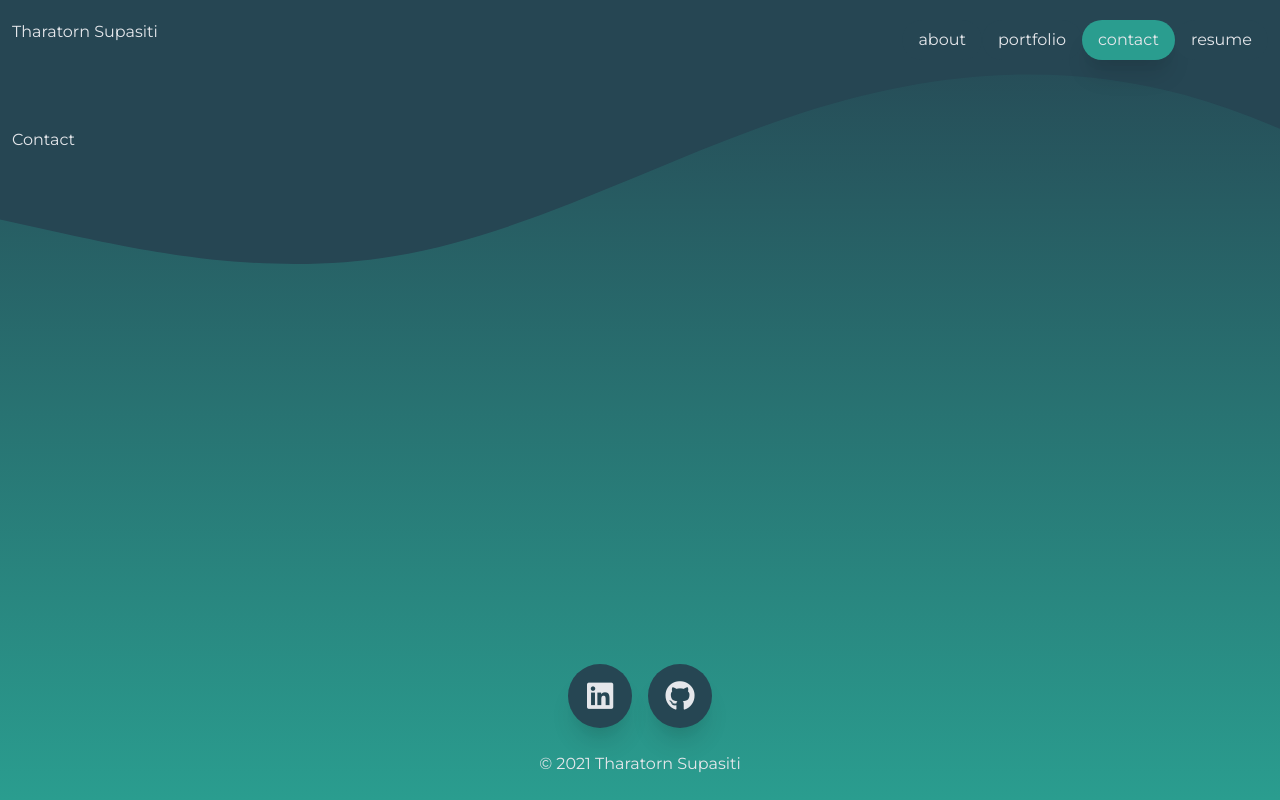
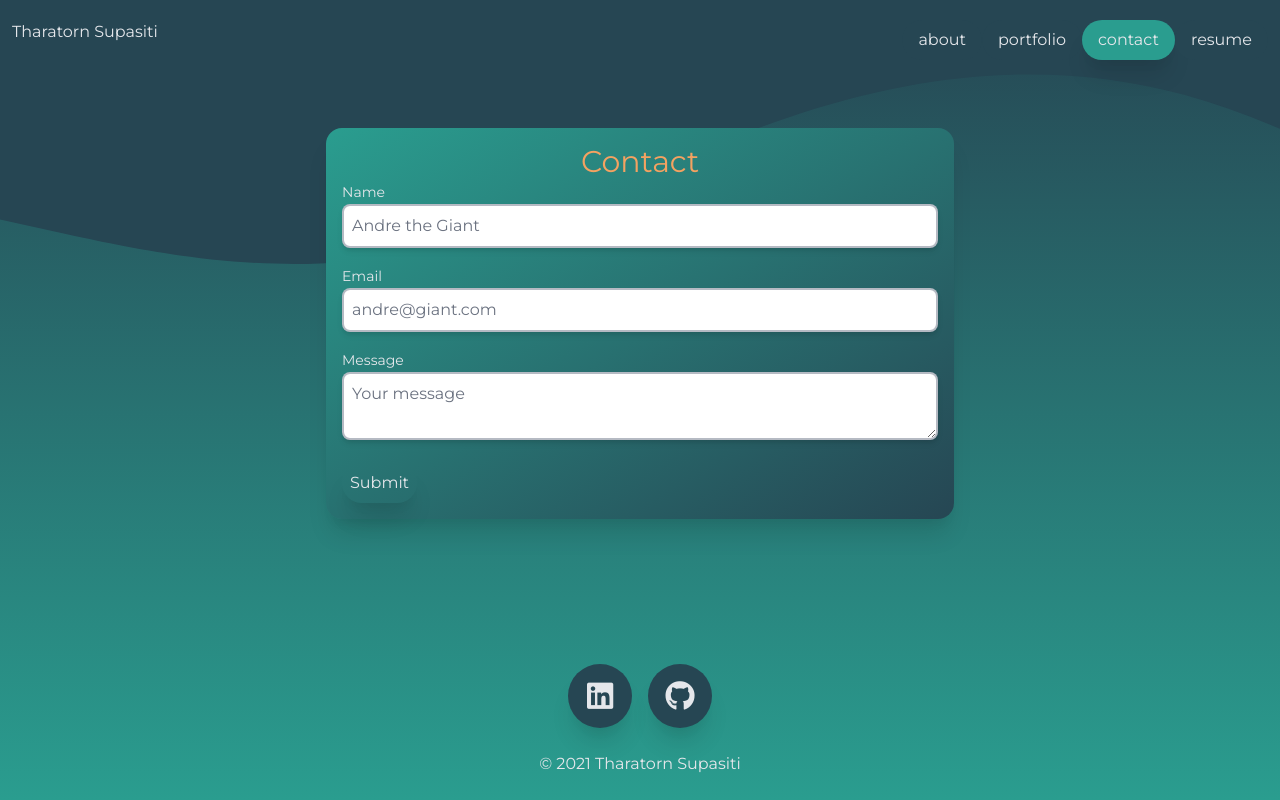
Before and after one commit to Supasiti/portfolio, a React (Create React App) app: page / in a window 1280 px wide. Both pictures are taken after a click on the button "contact". Built offline with nearby package versions, Linux system fonts and the light colour scheme.

Commit message:
add form

```diff
--- a/package.json
+++ b/package.json
@@ -4,14 +4,15 @@
   "private": true,
   "dependencies": {
     "@craco/craco": "^6.3.0",
+    "@tailwindcss/forms": "^0.3.4",
     "@testing-library/jest-dom": "^5.14.1",
     "@testing-library/react": "^11.2.7",
     "@testing-library/user-event": "^12.8.3",
+    "prop-types": "^15.7.2",
     "react": "^17.0.2",
     "react-dom": "^17.0.2",
     "react-scripts": "4.0.3",
-    "web-vitals": "^1.1.2",
-    "prop-types": "^15.7.2"
+    "web-vitals": "^1.1.2"
   },
   "scripts": {
     "start": "craco start",
--- /dev/null
+++ b/src/components/ContactForm.js
@@ -0,0 +1,62 @@
+import { useState } from 'react'
+import TextArea from '../elements/TextArea'
+import TextInput from '../elements/TextInput'
+import Button from '../elements/Button'
+
+const defaultMessage = {
+  name: '',
+  email: '',
+  message: '',
+}
+
+// render
+const ContactForm = () => {
+  const [message, setMessage] = useState(defaultMessage)
+
+  const handleDataChange = (key, value) => {
+    if (key in message) {
+      const newMessage = { ...message, [key]: value }
+      setMessage(newMessage)
+    }
+  }
+
+  const handleFormSubmit = (e) => {
+    e.preventDefault()
+  }
+
+  return (
+    <form className="space-y-4">
+      <TextInput
+        type="text"
+        name="name"
+        idName="name"
+        label="Name"
+        placeholder="Andre the Giant"
+        onDataChange={handleDataChange}
+        value={message.name}
+      />
+      <TextInput
+        type="email"
+        name="email"
+        idName="email"
+        label="Email"
+        placeholder="andre@giant.com"
+        onDataChange={handleDataChange}
+        value={message.email}
+      />
+      <TextArea
+        name="message"
+        idName="message"
+        label="Message"
+        placeholder="Your message"
+        onDataChange={handleDataChange}
+        value={message.message}
+      />
+
+      <Button isSubmit onClick={handleFormSubmit}>
+        Submit
+      </Button>
+    </form>
+  )
+}
+export default ContactForm
--- /dev/null
+++ b/src/elements/TextArea.js
@@ -0,0 +1,61 @@
+import { PropTypes } from 'prop-types'
+
+// styling
+const labelStyle = (idName) => {
+  const result = {
+    className: 'w-full mb-1 text-sm',
+    id: `${idName}-label`,
+    htmlFor: `${idName}-input`,
+  }
+  return result
+}
+
+const inputStyle = `w-full rounded-lg p-2 shadow-md
+  border-gray-400 border-2 border-opacity-75 text-gray-700
+  focus:border-sandy `
+
+// render
+const TextArea = ({
+  onDataChange,
+  name = 'text',
+  placeholder = 'text',
+  label = 'text',
+  value = '',
+  idName = 'text',
+}) => {
+  const handleOnChange = (e) => {
+    if (onDataChange) {
+      onDataChange(name, e.target.value)
+    }
+  }
+
+  const inputAttr = {
+    id: `${idName}-input`,
+    name,
+    className: inputStyle,
+    placeholder,
+    value,
+    onChange: handleOnChange,
+  }
+
+  return (
+    <div className="w-full">
+      <label {...labelStyle(idName)}>{label}</label>
+      <textarea
+        {...inputAttr}
+        aria-label={idName}
+        aria-describedby={`${idName}-label`}
+      />
+    </div>
+  )
+}
+TextArea.propTypes = {
+  name: PropTypes.string,
+  value: PropTypes.string,
+  idName: PropTypes.string,
+  label: PropTypes.string,
+  placeholder: PropTypes.string,
+  onDataChange: PropTypes.func,
+}
+
+export default TextArea
--- /dev/null
+++ b/src/elements/TextInput.js
@@ -0,0 +1,63 @@
+import { PropTypes } from 'prop-types'
+
+// styling
+const labelStyle = (idName) => {
+  const result = {
+    className: 'w-full mb-1 text-sm',
+    id: `${idName}-label`,
+    htmlFor: `${idName}-input`,
+  }
+  return result
+}
+
+const inputStyle = `w-full rounded-lg p-2 shadow-md
+  border-gray-400 border-2 border-opacity-75 text-gray-700
+  focus:border-sandy `
+
+const TextInput = ({
+  onDataChange,
+  name = 'text',
+  placeholder = 'text',
+  label = 'text',
+  value = '',
+  idName = 'text',
+  type = 'text',
+}) => {
+  const handleOnChange = (e) => {
+    if (onDataChange) {
+      onDataChange(name, e.target.value)
+    }
+  }
+
+  const inputAttr = {
+    type,
+    id: `${idName}-input`,
+    name,
+    className: inputStyle,
+    placeholder,
+    value,
+    onChange: handleOnChange,
+  }
+
+  return (
+    <div className="w-full">
+      <label {...labelStyle(idName)}>{label}</label>
+      <input
+        {...inputAttr}
+        aria-label={idName}
+        aria-describedby={`${idName}-label`}
+      />
+    </div>
+  )
+}
+TextInput.propTypes = {
+  type: PropTypes.string,
+  name: PropTypes.string,
+  value: PropTypes.string,
+  idName: PropTypes.string,
+  label: PropTypes.string,
+  placeholder: PropTypes.string,
+  onDataChange: PropTypes.func,
+}
+
+export default TextInput
--- a/src/pages/Contact.js
+++ b/src/pages/Contact.js
@@ -1,5 +1,17 @@
+import ContactForm from '../components/ContactForm'
+import Card from '../elements/Card'
+import Col from '../elements/Col'
 import Row from '../elements/Row'
 
-const Contact = () => <Row extend="py-8 md:py-12 items-start">Contact</Row>
+const Contact = () => (
+  <Row extend="py-8 md:py-12 items-start justify-center">
+    <Col width="full sm-1/2">
+      <Card color="brand" extend="p-4">
+        <h2 className="text-sandy text-3xl text-center">Contact</h2>
+        <ContactForm />
+      </Card>
+    </Col>
+  </Row>
+)
 
 export default Contact
--- /dev/null
+++ b/src/utils/validate.js
@@ -0,0 +1,5 @@
+const validateName = (name) => !name
+
+const validateEmail = (email) => !email
+
+export { validateName, validateEmail }
--- a/tailwind.config.js
+++ b/tailwind.config.js
@@ -19,5 +19,5 @@ module.exports = {
   variants: {
     extend: {},
   },
-  plugins: [],
+  plugins: [require('@tailwindcss/forms')],
 }
```
Also changed, not shown: 1 other file (tests, documents, lock files or other folders).
